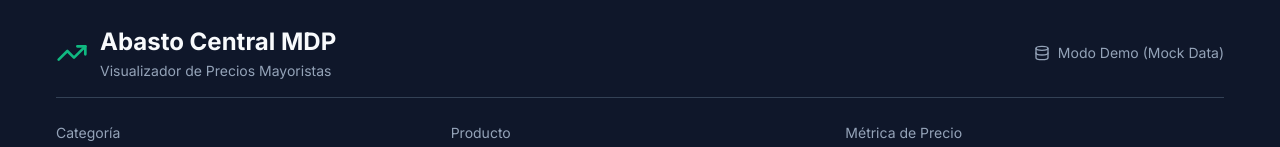
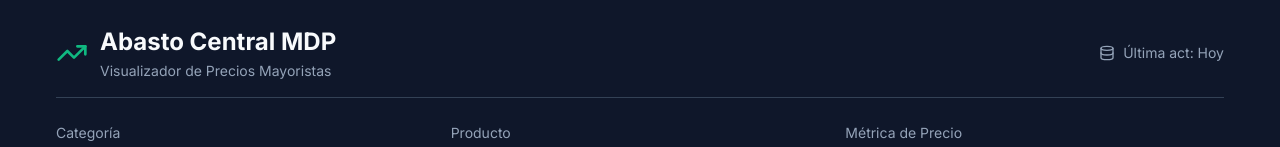
Before and after one commit to prueba-error/precios-abasto-mdp, a React (Vite) app: page / in a window 1280 px wide. Shown: the top 147 px of the page. Built offline with nearby package versions, Linux system fonts and the light colour scheme; no server answers; the database is empty; the HTML template or start-up script is replaced by a standard one.

Commit message:
fix(frontend): dynamically toggle Header mock indicator based on Supabase credentials

```diff
--- a/src/App.tsx
+++ b/src/App.tsx
@@ -4,7 +4,7 @@ import { Filters } from './components/Filters';
 import { PriceChart } from './components/PriceChart';
 import { PriceTable } from './components/PriceTable';
 import { Category, Product, PriceRecord, PriceMetric } from './types';
-import { getCategories, getProducts, getPriceHistory } from './services/dataService';
+import { getCategories, getProducts, getPriceHistory, isUsingMock } from './services/dataService';
 
 export function App() {
   const [categories, setCategories] = useState<Category[]>([]);
@@ -42,10 +42,11 @@ export function App() {
   }, [selectedProduct]);
 
   const activeProduct = products.find(p => p.id === selectedProduct);
+  const latestDate = records.length > 0 ? records[records.length - 1].snapshot_date : undefined;
 
   return (
     <div className="container">
-      <Header isMock={true} />
+      <Header isMock={isUsingMock} lastUpdated={latestDate} />
       <Filters
         categories={categories}
         products={products}
--- a/src/services/dataService.ts
+++ b/src/services/dataService.ts
@@ -4,21 +4,22 @@ import { MOCK_CATEGORIES, MOCK_PRODUCTS, MOCK_PRICE_RECORDS } from '../data/mock
 
 const supabaseUrl = import.meta.env.VITE_SUPABASE_URL || '';
 const supabaseAnonKey = import.meta.env.VITE_SUPABASE_ANON_KEY || '';
-const useMock = import.meta.env.VITE_USE_MOCK_DATA === 'true' || !supabaseUrl;
+
+export const isUsingMock = import.meta.env.VITE_USE_MOCK_DATA === 'true' || !supabaseUrl || !supabaseAnonKey;
 
 const supabase = (supabaseUrl && supabaseAnonKey)
   ? createClient(supabaseUrl, supabaseAnonKey)
   : null;
 
 export async function getCategories(): Promise<Category[]> {
-  if (useMock || !supabase) return MOCK_CATEGORIES;
+  if (isUsingMock || !supabase) return MOCK_CATEGORIES;
   const { data, error } = await supabase.from('categories').select('*').order('id');
   if (error || !data) return MOCK_CATEGORIES;
   return data;
 }
 
 export async function getProducts(categoryId: number): Promise<Product[]> {
-  if (useMock || !supabase) {
+  if (isUsingMock || !supabase) {
     return MOCK_PRODUCTS.filter(p => p.category_id === categoryId);
   }
   const { data, error } = await supabase.from('products').select('*').eq('category_id', categoryId).order('name');
@@ -27,7 +28,7 @@ export async function getProducts(categoryId: number): Promise<Product[]> {
 }
 
 export async function getPriceHistory(productId: number): Promise<PriceRecord[]> {
-  if (useMock || !supabase) {
+  if (isUsingMock || !supabase) {
     return MOCK_PRICE_RECORDS.filter(r => r.product_id === productId).sort((a, b) => a.snapshot_date.localeCompare(b.snapshot_date));
   }
   const { data, error } = await supabase.from('price_records').select('*').eq('product_id', productId).order('snapshot_date', { ascending: true });
```
